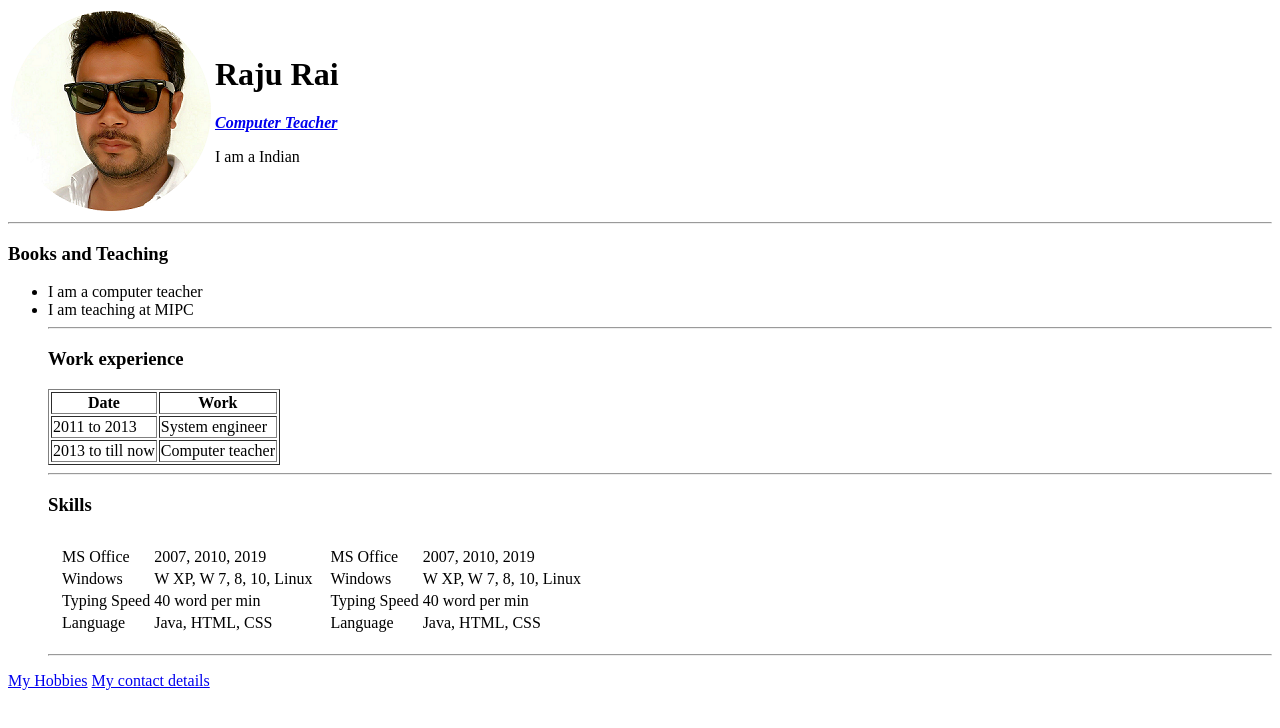
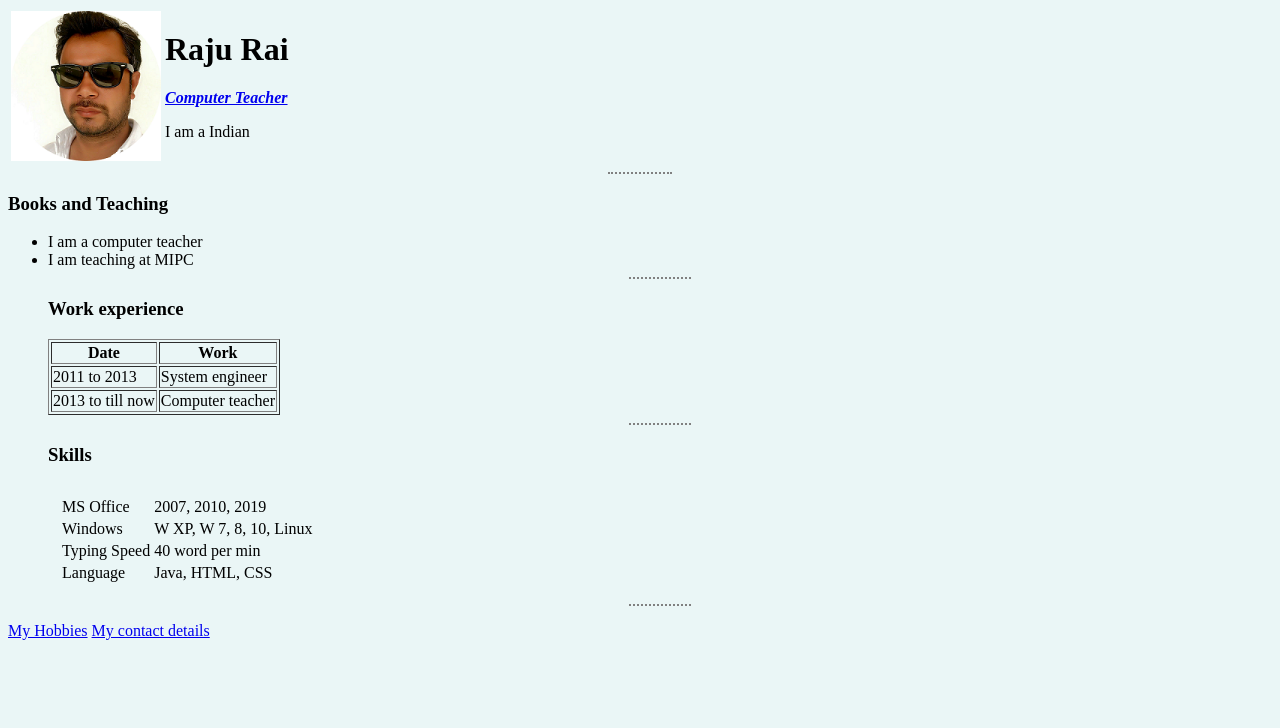
Before and after one commit to Rajurai87/Raju, a plain HTML site: page index.html in a window 1280 px wide. Drawn offline with Linux system fonts and the light colour scheme.

Commit message:
Add files via upload

```diff
--- a/index.html
+++ b/index.html
@@ -2,7 +2,25 @@
 <head>
     <meta charset="utf-8">
  <title>♿Raju's personal Site</title>
+ <style>
+  body {
+    background-color: #EAF6F6;
+  }
+  hr {
+    border-style: none;
+    border-top: dotted;
+    border-color: gray;
+    border-width: 2px;
+    width: 5%;
+  }
+  img {
+    height: 150px;
+    width: 150px;
+  }
+</style>
 </head>
+
+
 <body>
   <table>
     <tr>
@@ -64,26 +82,7 @@
               <td>Java, HTML, CSS</td>
             </tr>
           </table>
-        </td>
-        <td>
-          <table>
-            <tr>
-              <td>MS Office</td>
-              <td>2007, 2010, 2019</td>
-            </tr>
-            <tr>
-              <td>Windows</td>
-              <td>W XP, W 7, 8, 10, Linux</td>
-            </tr>
-            <tr>
-              <td>Typing Speed</td>
-              <td>40 word per min</td>
-            </tr>
-            <tr>
-              <td>Language</td>
-              <td>Java, HTML, CSS</td>
-            </tr>
-          </table>
+
         </td>
       </tr>
     </table>
```
